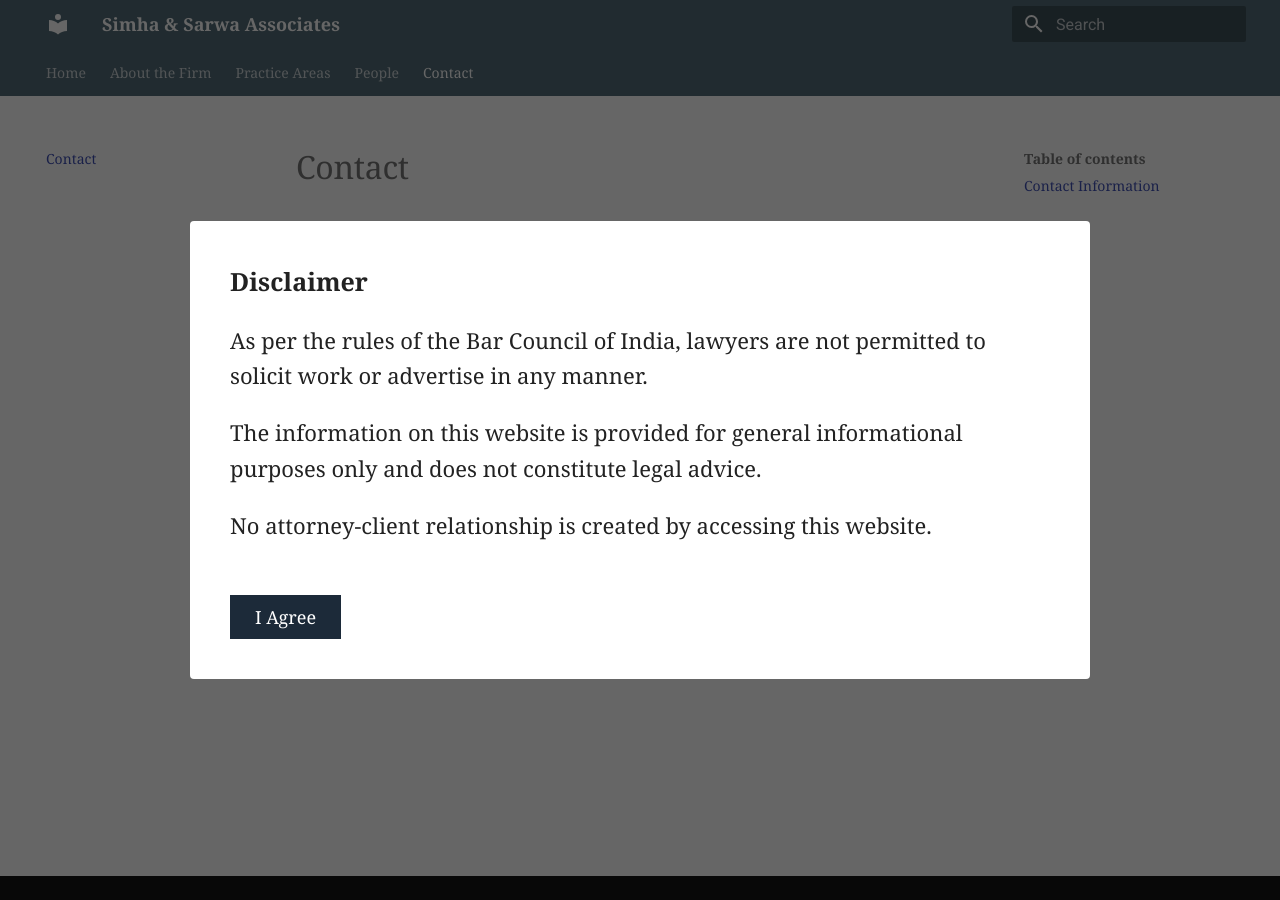
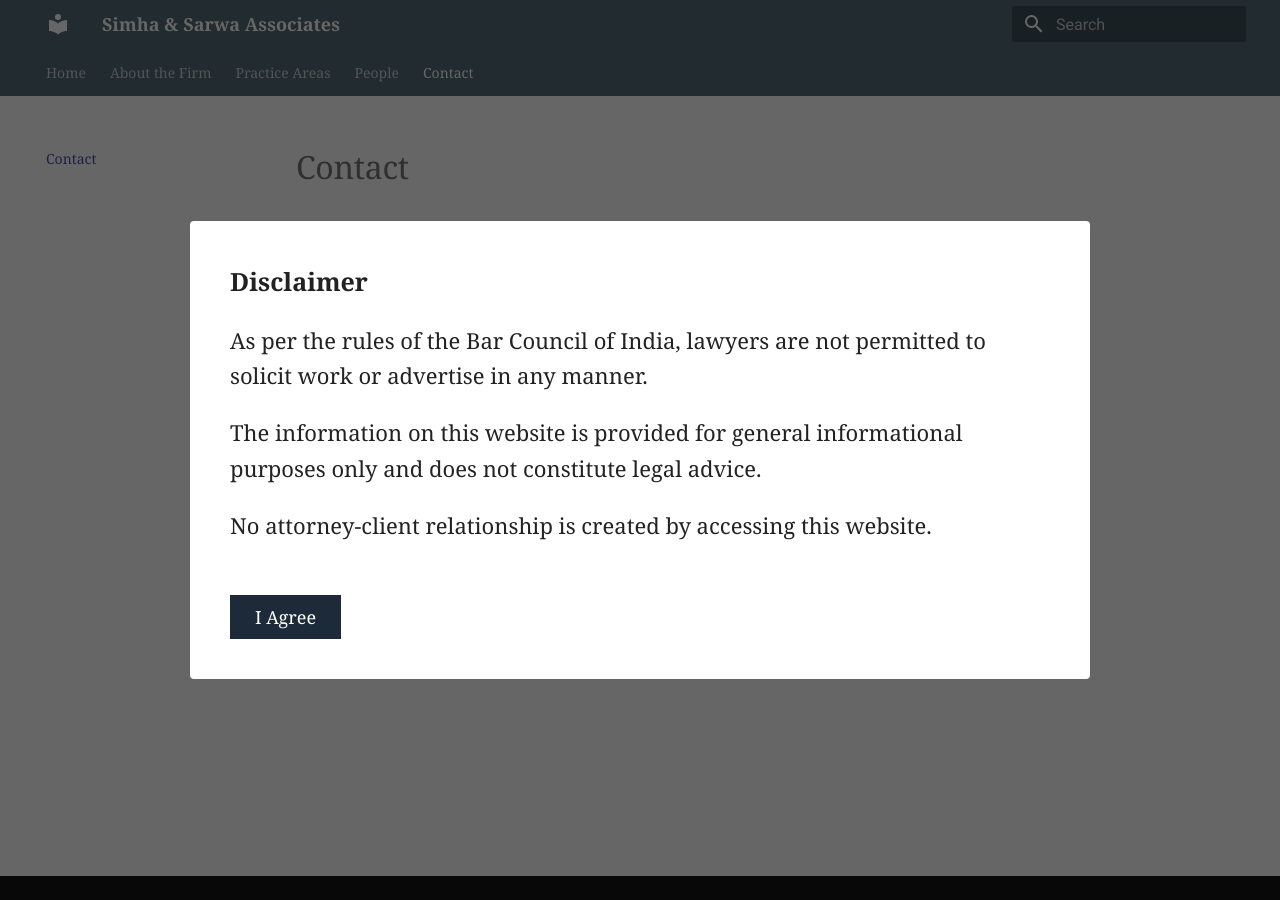
Before and after one commit to akhildp/simha-sarva, an MkDocs documentation site: the page built from docs/contact.md, in a window 1280 px wide. Built offline with MkDocs 1.6.1 and Material for MkDocs 9.7.7, drawn with Linux system fonts in a browser that asks for light colours.

Commit message:
clean up site

```diff
--- a/docs/css/custom.css
+++ b/docs/css/custom.css
@@ -7,3 +7,8 @@
   display: block;
   margin: 1.5rem auto;
 }
+
+/* Remove in-page table of contents */
+.md-nav--secondary {
+  display: none !important;
+}
--- a/mkdocs.yml
+++ b/mkdocs.yml
@@ -4,6 +4,8 @@ use_directory_urls: false
 
 theme:
   name: material
+  features:
+    - toc.integrate: false
   language: en
   features:
     - navigation.tabs
```
